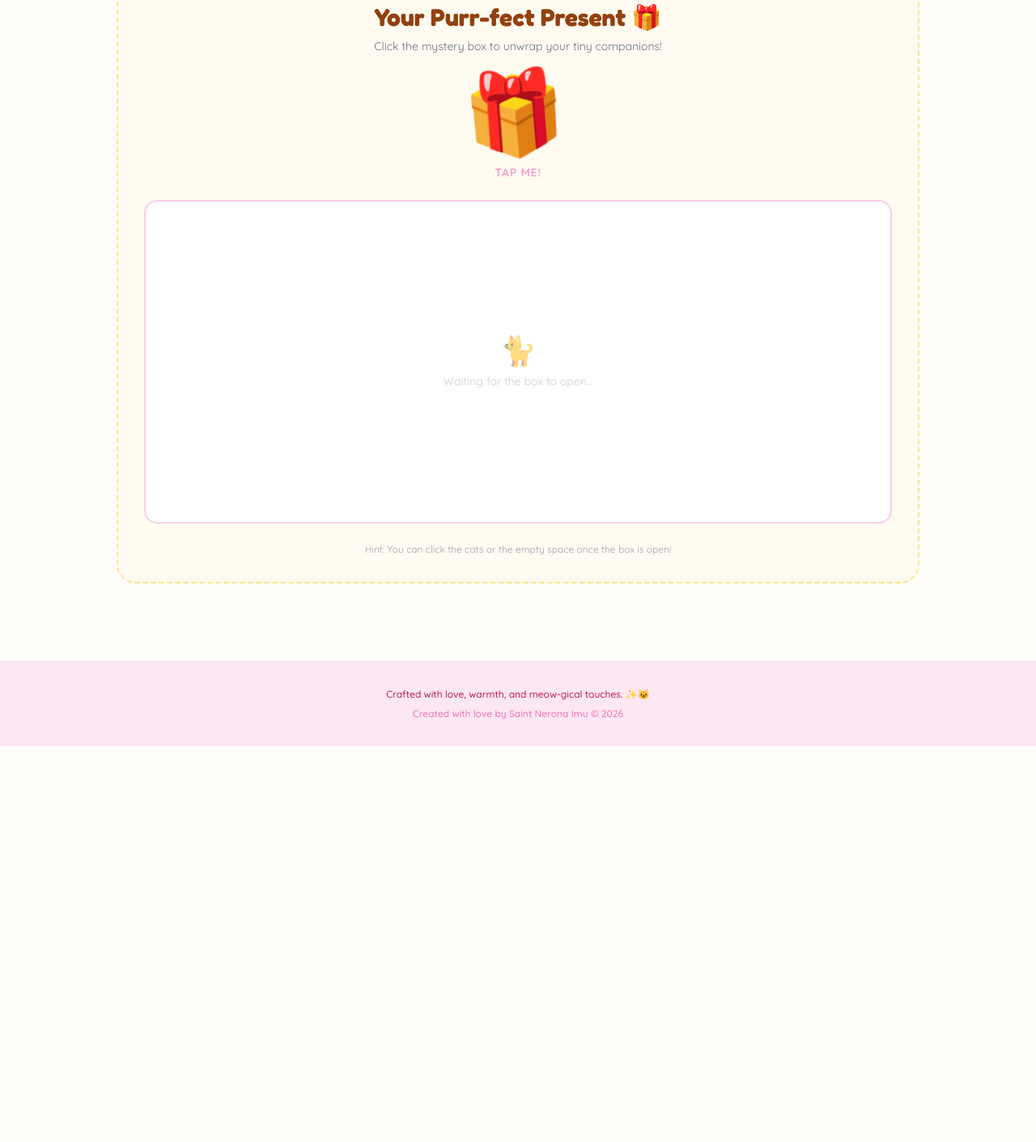
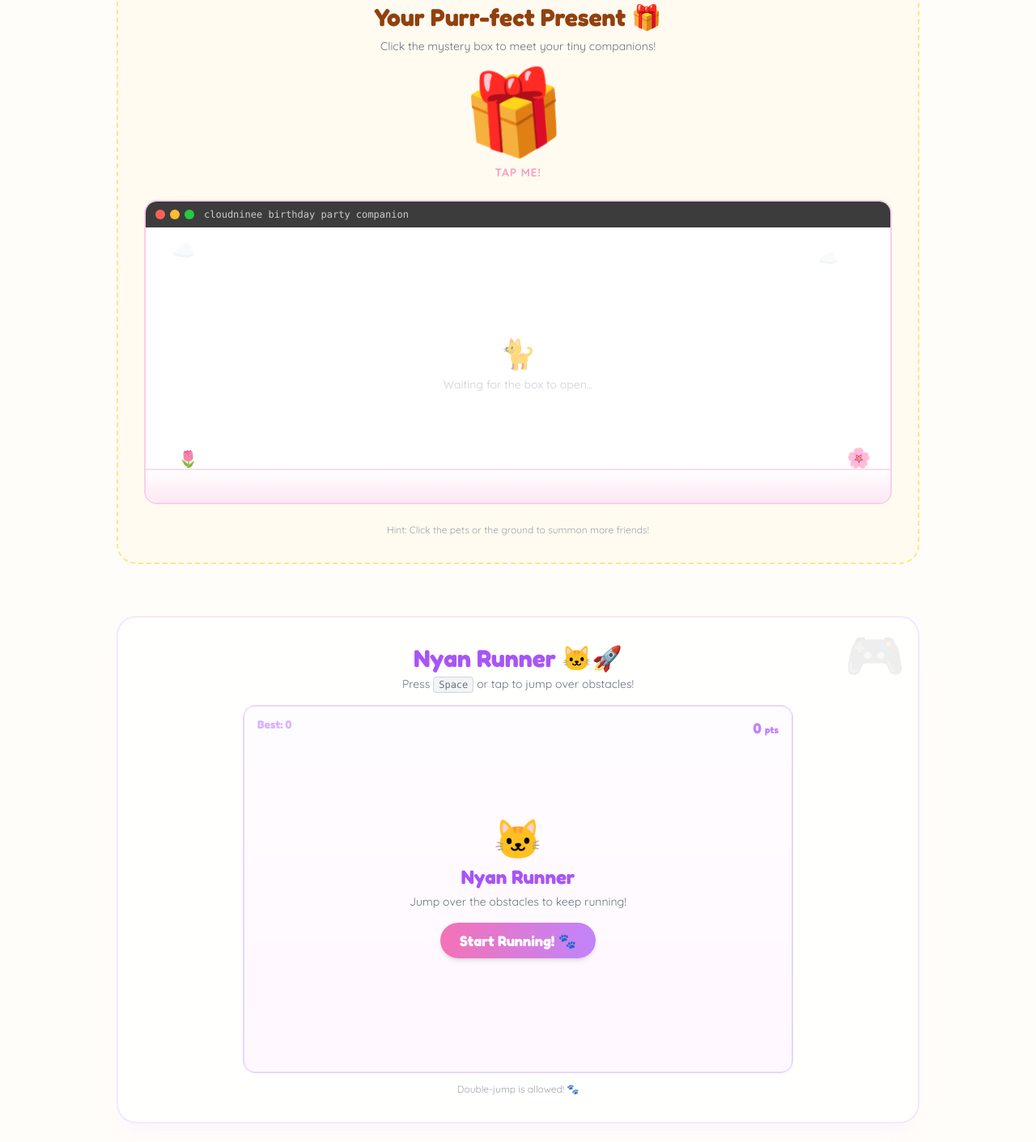
Before and after one commit to rizkyyansari/cloudninee-birthday, a plain HTML site: page index.html in a window 1280 px wide. Shown: the part 1149-2560 px from the top of the page at 81% size. Before the commit the page ends 2071 px from the top, so only its background shows below. Drawn offline with nearby package versions, Linux system fonts and the light colour scheme.

Commit message:
Update index.html

```diff
--- a/index.html
+++ b/index.html
@@ -4,13 +4,10 @@
     <meta charset="UTF-8">
     <meta name="viewport" content="width=device-width, initial-scale=1.0">
     <title>Happy Birthday cloudninee! 🐾🎂</title>
-    <!-- Tailwind CSS CDN -->
     <script src="https://cdn.tailwindcss.com"></script>
-    <!-- Google Fonts: Fredoka & Quicksand -->
     <link rel="preconnect" href="https://fonts.googleapis.com">
     <link rel="preconnect" href="https://fonts.gstatic.com" crossorigin>
     <link href="https://fonts.googleapis.com/css2?family=Fredoka:wght@300..700&family=Quicksand:wght@400..700&display=swap" rel="stylesheet">
-    <!-- Custom Stylesheet -->
     <link rel="stylesheet" href="style.css">
     <script>
         tailwind.config = {
@@ -42,7 +39,6 @@
         <div class="absolute top-0 inset-x-0 h-40 bg-gradient-to-b from-pink-100 to-transparent opacity-60 pointer-events-none"></div>
 
         <div class="z-20 max-w-2xl mx-auto space-y-6">
-            <!-- Cute Cat Avatar Wrapper -->
             <div class="relative inline-block animate-float">
                 <div class="w-32 h-32 md:w-40 md:h-40 bg-pink-200 rounded-full border-4 border-white shadow-md overflow-hidden flex items-center justify-center text-6xl md:text-7xl select-none">
                     🐱
@@ -52,18 +48,15 @@
                 </div>
             </div>
 
-            <!-- Main Heading -->
             <h1 class="text-4xl md:text-6xl font-extrabold text-transparent bg-clip-text bg-gradient-to-r from-pink-500 via-orange-400 to-amber-500 tracking-wide drop-shadow-sm font-fredoka">
                 Happy Birthday, <span id="birthday-name">cloudninee!</span> 🎉
             </h1>
 
-            <!-- Typing Animation Container -->
             <div class="min-h-[48px] px-6 py-2 bg-amber-50/80 backdrop-blur-sm rounded-2xl border border-amber-100 inline-block">
                 <p id="typing-text" class="text-lg md:text-xl font-medium text-amber-900/80 inline"></p>
                 <span id="typing-cursor" class="inline-block w-1 h-5 bg-pink-400 ml-1 animate-blink">|</span>
             </div>
 
-            <!-- Scroll Indicator -->
             <div class="pt-8">
                 <a href="#countdown-section" class="inline-block text-pink-400 hover:text-pink-500 transition-colors duration-300">
                     <span class="block text-xs font-bold tracking-widest uppercase mb-1">Scroll For A Surprise</span>
@@ -101,11 +94,11 @@
             </div>
         </section>
 
-        <!-- Interactive VSCode Pets / Gift Box Section -->
+        <!-- Interactive VSCode-style Pet Section -->
         <section id="interactive-playground" class="scroll-mt-6 bg-amber-50/60 border-2 border-dashed border-amber-200 rounded-3xl p-6 md:p-8 space-y-6 flex flex-col items-center">
             <div class="text-center space-y-2">
                 <h2 class="text-2xl md:text-3xl font-bold font-fredoka text-amber-800">Your Purr-fect Present 🎁</h2>
-                <p class="text-gray-500 text-sm">Click the mystery box to unwrap your tiny companions!</p>
+                <p class="text-gray-500 text-sm">Click the mystery box to meet your tiny companions!</p>
             </div>
 
             <!-- The Gift Box Button -->
@@ -116,15 +109,68 @@
                 <p id="gift-status" class="mt-4 text-sm font-bold text-pink-500 tracking-wider uppercase animate-pulse">Tap Me!</p>
             </div>
 
-            <!-- The Playground Area -->
-            <div id="pet-playground" class="w-full h-[400px] bg-white rounded-2xl border-2 border-pink-200 shadow-inner relative overflow-hidden cursor-crosshair">
-                <div id="playground-empty-state" class="absolute inset-0 flex flex-col items-center justify-center text-gray-400 pointer-events-none select-none opacity-50">
-                    <span class="text-4xl mb-2">🐈</span>
-                    <span class="text-sm">Waiting for the box to open...</span>
+            <!-- VSCode-style Pet Playground -->
+            <div id="pet-playground" class="w-full bg-white rounded-2xl border-2 border-pink-200 shadow-inner relative overflow-hidden cursor-crosshair vscode-playground">
+                <!-- VSCode-style top bar -->
+                <div class="vscode-titlebar flex items-center px-3 py-2 bg-[#3C3C3C] rounded-t-xl">
+                    <div class="flex gap-1.5 mr-3">
+                        <div class="w-3 h-3 rounded-full bg-[#FF5F57]"></div>
+                        <div class="w-3 h-3 rounded-full bg-[#FEBC2E]"></div>
+                        <div class="w-3 h-3 rounded-full bg-[#28C840]"></div>
+                    </div>
+                    <span class="text-[#CCCCCC] text-xs font-mono">cloudninee birthday party companion</span>
                 </div>
-                <!-- Cats will be spawned here -->
+
+                <!-- Ground / Scene area -->
+                <div id="playground-scene" class="relative w-full" style="height: 340px;">
+                    <!-- Ground strip -->
+                    <div class="absolute bottom-0 left-0 right-0 h-10 bg-gradient-to-t from-pink-100 to-transparent rounded-b-2xl"></div>
+                    <!-- Ground line -->
+                    <div class="absolute bottom-10 left-0 right-0 h-0.5 bg-pink-200/70"></div>
+                    <!-- Decoration: small cloud -->
+                    <div class="absolute top-3 left-8 text-2xl opacity-20 select-none pointer-events-none">☁️</div>
+                    <div class="absolute top-6 right-16 text-xl opacity-20 select-none pointer-events-none">☁️</div>
+                    <!-- Decoration: little tree / flowers -->
+                    <div class="absolute bottom-10 right-6 text-2xl select-none pointer-events-none">🌸</div>
+                    <div class="absolute bottom-10 left-10 text-xl select-none pointer-events-none">🌷</div>
+
+                    <div id="playground-empty-state" class="absolute inset-0 flex flex-col items-center justify-center text-gray-400 pointer-events-none select-none opacity-50">
+                        <span class="text-4xl mb-2">🐈</span>
+                        <span class="text-sm">Waiting for the box to open...</span>
+                    </div>
+                    <!-- Pets will be spawned here -->
+                </div>
             </div>
-            <p class="text-xs text-gray-400">Hint: You can click the cats or the empty space once the box is open!</p>
+            <p class="text-xs text-gray-400">Hint: Click the pets or the ground to summon more friends!</p>
+        </section>
+
+        <!-- CAT RUNNER MINI GAME -->
+        <section id="cat-runner-section" class="scroll-mt-6 bg-white/70 backdrop-blur-md rounded-3xl p-6 md:p-8 border-2 border-purple-100 shadow-xl shadow-purple-100/20 text-center relative overflow-hidden">
+            <div class="absolute top-0 right-0 p-4 opacity-10 text-6xl pointer-events-none select-none">🎮</div>
+            <h2 class="text-2xl md:text-3xl font-bold font-fredoka text-purple-500 mb-1">Nyan Runner 🐱‍🚀</h2>
+            <p class="text-sm text-gray-500 mb-4">Press <kbd class="bg-gray-100 border border-gray-300 rounded px-1.5 py-0.5 text-xs font-mono">Space</kbd> or tap to jump over obstacles!</p>
+
+            <!-- Game Canvas Area -->
+            <div class="relative mx-auto rounded-2xl overflow-hidden border-2 border-purple-200 shadow-inner bg-gradient-to-b from-[#FFF5FE] to-[#FDE8FF]" style="max-width:680px;">
+                <!-- Score display -->
+                <div class="absolute top-3 right-4 z-10 font-fredoka text-purple-400 text-lg font-bold">
+                    <span id="runner-score">0</span> <span class="text-xs">pts</span>
+                </div>
+                <div class="absolute top-3 left-4 z-10 font-fredoka text-purple-300 text-sm font-bold" id="runner-best-label">Best: <span id="runner-best">0</span></div>
+
+                <canvas id="runner-canvas" class="block w-full" height="200"></canvas>
+
+                <!-- Overlay -->
+                <div id="runner-overlay" class="absolute inset-0 flex flex-col items-center justify-center bg-white/70 backdrop-blur-sm">
+                    <div class="text-5xl mb-2" id="runner-overlay-emoji">🐱</div>
+                    <p id="runner-overlay-title" class="font-fredoka text-2xl text-purple-500 font-bold mb-1">Nyan Runner</p>
+                    <p id="runner-overlay-sub" class="text-sm text-gray-500 mb-4">Jump over the obstacles to keep running!</p>
+                    <button id="runner-start-btn" class="bg-gradient-to-r from-pink-400 to-purple-400 text-white font-fredoka font-bold px-6 py-2 rounded-full shadow-md hover:scale-105 active:scale-95 transition-transform text-lg">
+                        Start Running! 🐾
+                    </button>
+                </div>
+            </div>
+            <p class="text-xs text-gray-400 mt-3">Double-jump is allowed! 🐾</p>
         </section>
 
     </main>
@@ -135,10 +181,8 @@
         <p class="text-pink-400">Created with love by Saint Nerona Imu &copy; 2026</p>
     </footer>
 
-    <!-- Canvas Confetti Elements -->
     <canvas id="confetti-canvas" class="fixed inset-0 pointer-events-none z-40 w-full h-full"></canvas>
 
-    <!-- Core Script -->
     <script src="script.js"></script>
 </body>
 </html>
```
